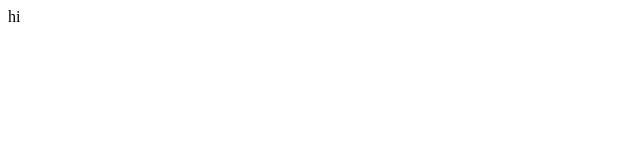
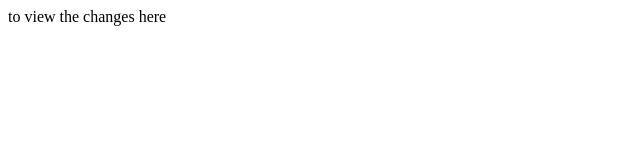
Before and after one commit to divith-it21/dayskill, a plain HTML site: page index.html in a window 1280 px wide. Shown: the whole page, without its empty margins (0-640 px from the left). Drawn offline with Linux system fonts and the light colour scheme.

Commit message:
first commit after two changes

```diff
--- a/index.html
+++ b/index.html
@@ -1,3 +1,3 @@
 <html>
-hi
+to view the changes here
 </html>
```
Also changed, not shown: ingredients.txt.
